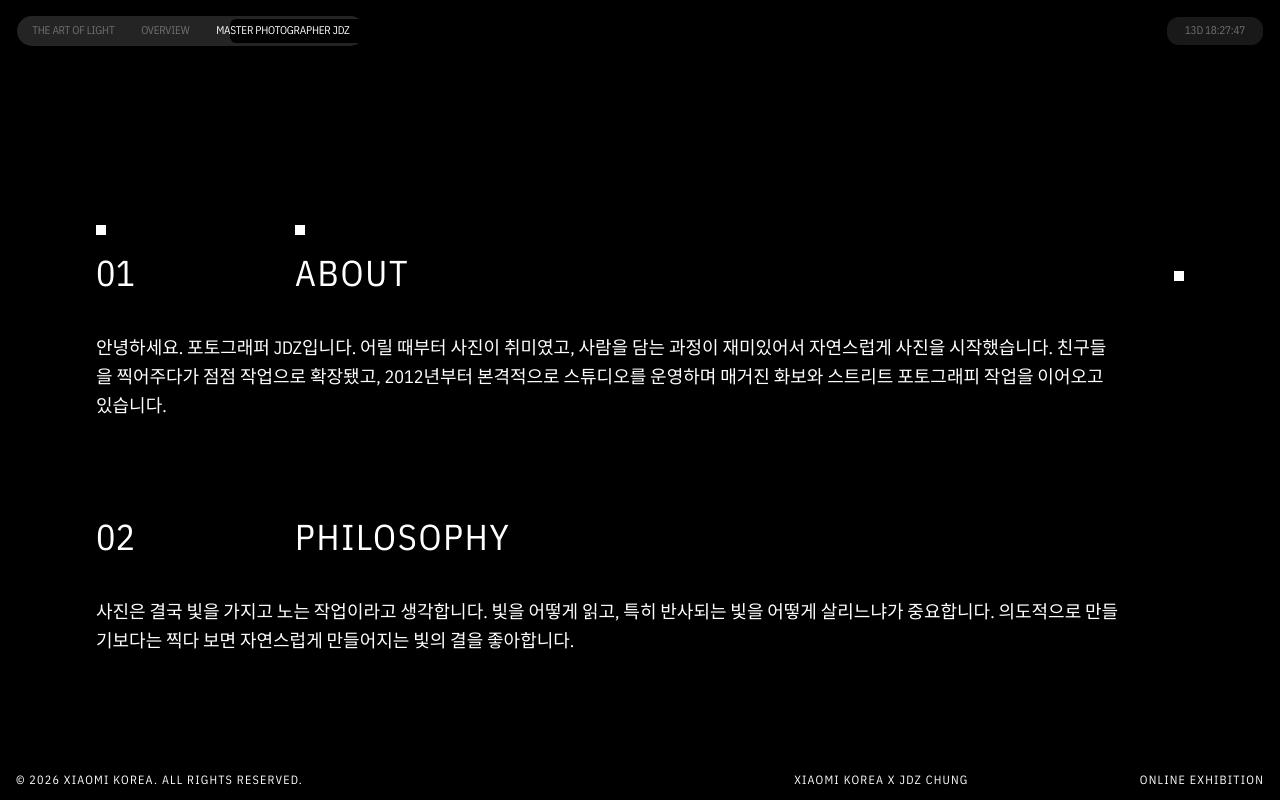
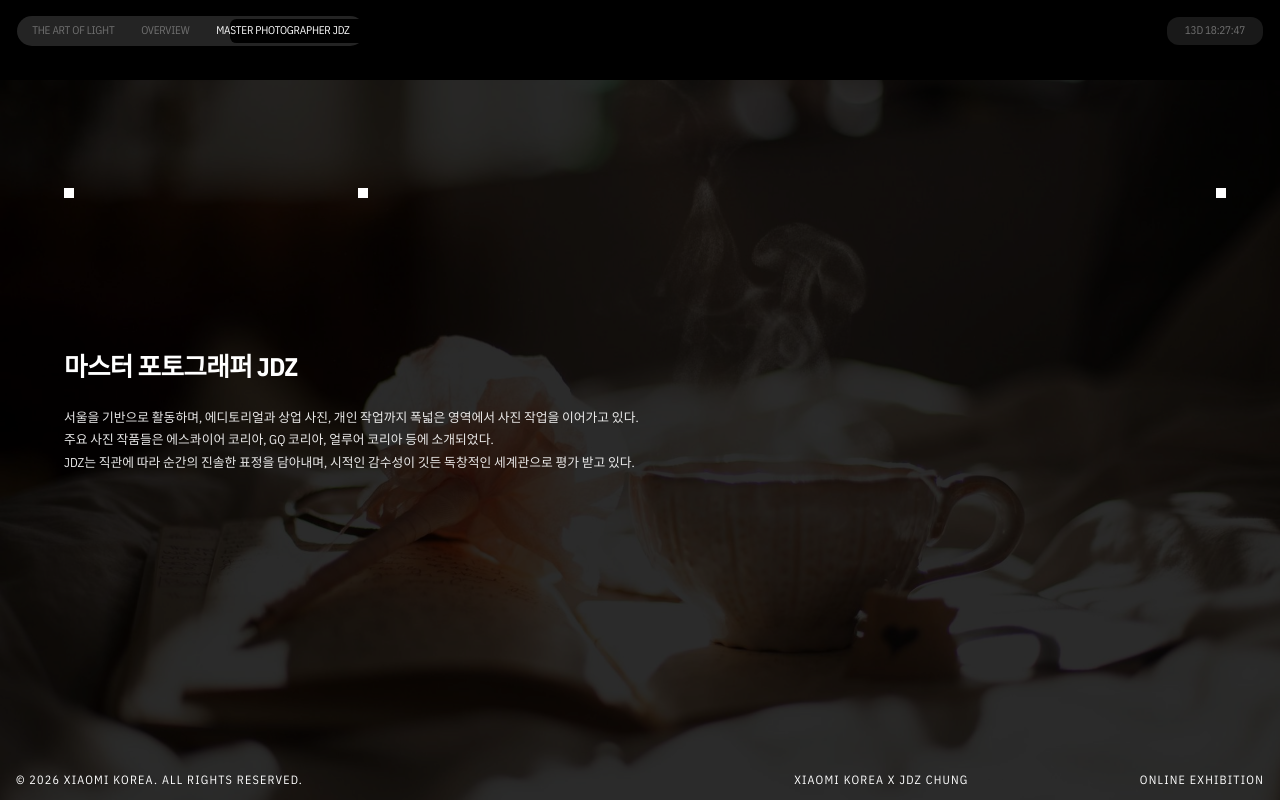
Before and after one commit to CodyMan0/minji-website, a Next.js app: page /master in a window 1280 px wide. Built offline with nearby package versions, Linux system fonts and the light colour scheme.

Commit message:
feat : Master jdz 임시 구현

```diff
--- a/src/app/(exhibition)/master/page.tsx
+++ b/src/app/(exhibition)/master/page.tsx
@@ -1,65 +1,186 @@
 "use client";
 
+import { useState, useEffect, useRef, useCallback } from "react";
 import { motion } from "framer-motion";
+import Image from "next/image";
 import { ARTIST } from "@/lib/constants";
 
+/* ── Intro animation timing (seconds) ── */
+const SQUARE1_APPEAR = 0.3;
+const BLINK_START = 0.8;
+const BLINK_DURATION = 0.25;
+const BLINK_COUNT = 3;
+const SQUARE2_APPEAR = BLINK_START + BLINK_COUNT * BLINK_DURATION * 2 + 0.3;
+const SQUARE3_APPEAR = SQUARE2_APPEAR + 0.6;
+const CONTENT_FADE_IN = SQUARE3_APPEAR + 0.8;
+
+const WHEEL_THRESHOLD = 50;
+const SCROLL_STEPS = [0, 40, 75];
+
 export default function MasterPage() {
+  const [phase, setPhase] = useState(0);
+  const [step, setStep] = useState(0);
+  const wheelAccum = useRef(0);
+  const isTransitioning = useRef(false);
+
+  useEffect(() => {
+    const timers = [
+      setTimeout(() => setPhase(1), SQUARE1_APPEAR * 1000),
+      setTimeout(() => setPhase(2), SQUARE2_APPEAR * 1000),
+      setTimeout(() => setPhase(3), SQUARE3_APPEAR * 1000),
+      setTimeout(() => setPhase(4), CONTENT_FADE_IN * 1000),
+    ];
+    return () => timers.forEach(clearTimeout);
+  }, []);
+
+  const goStep = useCallback((next: number) => {
+    if (isTransitioning.current) return;
+    isTransitioning.current = true;
+    setStep(next);
+    setTimeout(() => {
+      isTransitioning.current = false;
+    }, 600);
+  }, []);
+
+  useEffect(() => {
+    const handleWheel = (e: WheelEvent) => {
+      e.preventDefault();
+      if (phase < 4) return;
+
+      wheelAccum.current += e.deltaY;
+
+      if (wheelAccum.current > WHEEL_THRESHOLD) {
+        wheelAccum.current = 0;
+        setStep((prev) => {
+          const next = Math.min(prev + 1, SCROLL_STEPS.length - 1);
+          if (next !== prev) goStep(next);
+          return prev;
+        });
+      } else if (wheelAccum.current < -WHEEL_THRESHOLD) {
+        wheelAccum.current = 0;
+        setStep((prev) => {
+          const next = Math.max(prev - 1, 0);
+          if (next !== prev) goStep(next);
+          return prev;
+        });
+      }
+    };
+
+    window.addEventListener("wheel", handleWheel, { passive: false });
+    return () => window.removeEventListener("wheel", handleWheel);
+  }, [phase, goStep]);
+
+  const translateY = SCROLL_STEPS[step];
+
   return (
-    <div className="min-h-[calc(100vh-5rem)] text-white flex items-center">
-      {/* Content area */}
+    <div className="relative h-[calc(100dvh-5rem)] overflow-hidden text-white">
+      {/* Background JDZ photo */}
       <motion.div
-        className="w-full px-8 md:px-12 lg:px-24"
+        className="absolute inset-0"
         initial={{ opacity: 0 }}
-        animate={{ opacity: 1 }}
-        transition={{ duration: 0.8 }}
+        animate={{ opacity: phase >= 4 ? 0.17 : 0 }}
+        transition={{ duration: 1.5, ease: "easeOut" }}
       >
+        <Image
+          src="/images/hero.jpg"
+          alt="JDZ CHUNG"
+          fill
+          className="object-cover object-top"
+          style={{ mixBlendMode: "luminosity" }}
+          priority
+        />
+      </motion.div>
+
+      {/* Three squares — fixed position */}
+      <div className="absolute inset-0 pointer-events-none z-20">
+        <motion.span
+          className="absolute w-[10px] h-[10px] bg-white"
+          style={{ left: "5%", top: "15%" }}
+          initial={{ opacity: 0 }}
+          animate={
+            phase >= 1
+              ? {
+                  opacity:
+                    phase >= 2
+                      ? 1
+                      : [0, 1, 1, 0, 0, 1, 1, 0, 0, 1, 1, 0, 0, 1],
+                }
+              : { opacity: 0 }
+          }
+          transition={
+            phase >= 2
+              ? { duration: 0.3 }
+              : { duration: BLINK_COUNT * BLINK_DURATION * 2 + 0.4, ease: "linear" }
+          }
+        />
+        <motion.span
+          className="absolute w-[10px] h-[10px] bg-white"
+          style={{ top: "15%" }}
+          initial={{ opacity: 0, left: "5%" }}
+          animate={phase >= 2 ? { opacity: 1, left: "28%" } : { opacity: 0, left: "5%" }}
+          transition={{ duration: 0.5, ease: "easeOut" }}
+        />
+        <motion.span
+          className="absolute w-[10px] h-[10px] bg-white"
+          style={{ top: "15%" }}
+          initial={{ opacity: 0, left: "28%" }}
+          animate={phase >= 3 ? { opacity: 1, left: "95%" } : { opacity: 0, left: "28%" }}
+          transition={{ duration: 0.6, ease: "easeOut" }}
+        />
+      </div>
+
+      {/* ── Sliding content layer ── */}
+      <motion.div
+        className="relative z-10 px-[5%]"
+        animate={{ y: `-${translateY}%` }}
+        transition={{ duration: 0.6, ease: [0.33, 1, 0.68, 1] }}
+      >
+        {/* Hero: title + bio */}
+        <motion.div
+          className="h-[calc(100dvh-5rem)] flex flex-col justify-center"
+          initial={{ opacity: 0, y: 15 }}
+          animate={phase >= 4 ? { opacity: 1, y: 0 } : { opacity: 0, y: 15 }}
+          transition={{ duration: 1.2, ease: "easeOut" }}
+        >
+          <div className="mt-[-5%]">
+            <h1 className="text-[clamp(1.2rem,2vw,2.2rem)] font-semibold mb-5 tracking-tight">
+              마스터 포토그래퍼 JDZ
+            </h1>
+            <p className="text-[clamp(0.7rem,1vw,0.95rem)] leading-[1.75] text-white/90 max-w-3xl whitespace-pre-line">
+              {ARTIST.bio}
+            </p>
+          </div>
+        </motion.div>
+
         {/* 01 ABOUT */}
-        <motion.div
-          className="mb-24"
-          initial={{ y: 60, opacity: 0 }}
-          whileInView={{ y: 0, opacity: 1 }}
-          viewport={{ once: true }}
-          transition={{ duration: 0.6 }}
-        >
-          <div className="flex items-end gap-40 mb-10">
-            <div>
-              <span className="inline-block w-2.5 h-2.5 bg-white mb-3" />
-              <p className="text-3xl md:text-4xl font-light">01</p>
-            </div>
-            <div>
-              <span className="inline-block w-2.5 h-2.5 bg-white mb-3" />
-              <p className="text-3xl md:text-4xl font-light uppercase tracking-wider">
+        <div className="h-[calc(100dvh-5rem)] flex flex-col justify-center">
+          <div>
+            <div className="flex items-end gap-20 mb-6">
+              <p className="text-[clamp(1.2rem,2vw,2rem)] font-light">01</p>
+              <p className="text-[clamp(1.2rem,2vw,2rem)] font-light uppercase tracking-wider">
                 ABOUT
               </p>
             </div>
-            <span className="inline-block w-2.5 h-2.5 bg-white ml-auto mb-3" />
+            <p className="text-[clamp(0.7rem,0.9vw,0.875rem)] leading-[1.75] text-white/85 max-w-4xl whitespace-pre-line">
+              {ARTIST.about}
+            </p>
           </div>
-          <p className="text-base md:text-lg text-white leading-relaxed max-w-5xl">
-            {ARTIST.about}
-          </p>
-        </motion.div>
+        </div>
 
         {/* 02 PHILOSOPHY */}
-        <motion.div
-          initial={{ y: 60, opacity: 0 }}
-          whileInView={{ y: 0, opacity: 1 }}
-          viewport={{ once: true }}
-          transition={{ duration: 0.6 }}
-        >
-          <div className="flex items-end gap-40 mb-10">
-            <div>
-              <p className="text-3xl md:text-4xl font-light">02</p>
-            </div>
-            <div>
-              <p className="text-3xl md:text-4xl font-light uppercase tracking-wider">
+        <div className="h-[calc(100dvh-5rem)] flex flex-col justify-center">
+          <div>
+            <div className="flex items-end gap-20 mb-6">
+              <p className="text-[clamp(1.2rem,2vw,2rem)] font-light">02</p>
+              <p className="text-[clamp(1.2rem,2vw,2rem)] font-light uppercase tracking-wider">
                 PHILOSOPHY
               </p>
             </div>
+            <p className="text-[clamp(0.7rem,0.9vw,0.875rem)] leading-[1.75] text-white/85 max-w-4xl whitespace-pre-line">
+              {ARTIST.philosophy}
+            </p>
           </div>
-          <p className="text-base md:text-lg text-white leading-relaxed max-w-5xl">
-            {ARTIST.philosophy}
-          </p>
-        </motion.div>
+        </div>
       </motion.div>
     </div>
   );
--- a/src/lib/constants.ts
+++ b/src/lib/constants.ts
@@ -16,8 +16,9 @@ export const ARTIST = {
   collaboration: "xiaomi Korea x Jdz chung",
   theme: "THE ART OF LIGHT",
   keywords: ["Light", "Moment", "Reality"],
+  bio: "서울을 기반으로 활동하며, 에디토리얼과 상업 사진, 개인 작업까지 폭넓은 영역에서 사진 작업을 이어가고 있다.\n주요 사진 작품들은 에스콰이어 코리아, GQ 코리아, 얼루어 코리아 등에 소개되었다.\nJDZ는 직관에 따라 순간의 진솔한 표정을 담아내며, 시적인 감수성이 깃든 독창적인 세계관으로 평가 받고 있다.",
   about:
-    "안녕하세요. 포토그래퍼 JDZ입니다. 어릴 때부터 사진이 취미였고, 사람을 담는 과정이 재미있어서 자연스럽게 사진을 시작했습니다. 친구들을 찍어주다가 점점 작업으로 확장됐고, 2012년부터 본격적으로 스튜디오를 운영하며 매거진 화보와 스트리트 포토그래피 작업을 이어오고 있습니다.",
+    "안녕하세요. 포토그래퍼 JDZ입니다.\n어릴 때부터 사진이 취미였고, 사람을 담는 과정이 재미있어서 자연스럽게 사진을 시작했습니다. 친구들을 찍어주다가 점점 작업으로 확장됐고,\n2012년부터 본격적으로 스튜디오를 운영하며 매거진 화보와 스트리트 포토그래피 작업을 이어오고 있습니다.",
   philosophy:
-    "사진은 결국 빛을 가지고 노는 작업이라고 생각합니다. 빛을 어떻게 읽고, 특히 반사되는 빛을 어떻게 살리느냐가 중요합니다. 의도적으로 만들기보다는 찍다 보면 자연스럽게 만들어지는 빛의 결을 좋아합니다.",
+    "사진은 결국 빛을 가지고 노는 작업이라고 생각합니다. 빛을 어떻게 읽고, 특히 반사되는 빛을 어떻게 살리느냐가 중요합니다.\n의도적으로 만들기보다는 찍다 보면 자연스럽게 만들어지는 빛의 결을 좋아합니다.",
 } as const;
```
Also changed, not shown: .omc/state/subagent-tracking.json, test.png (added).
